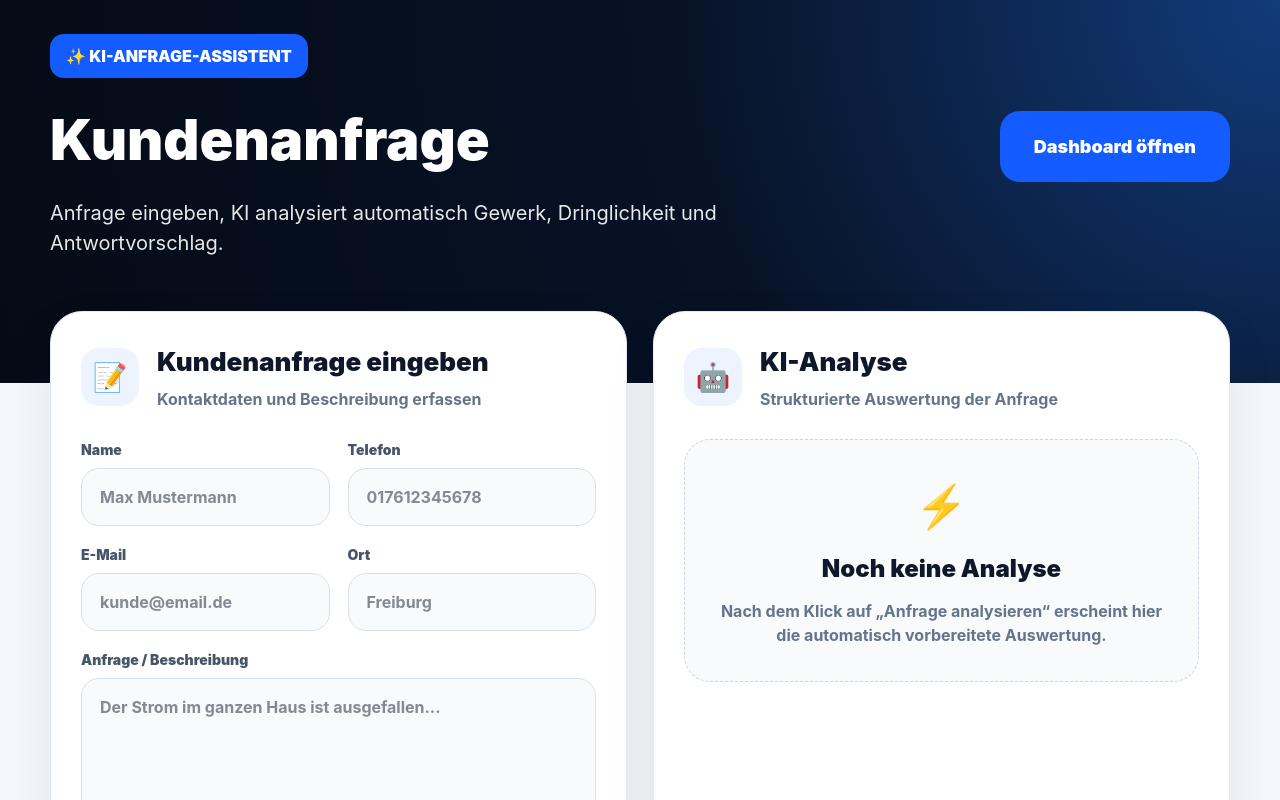
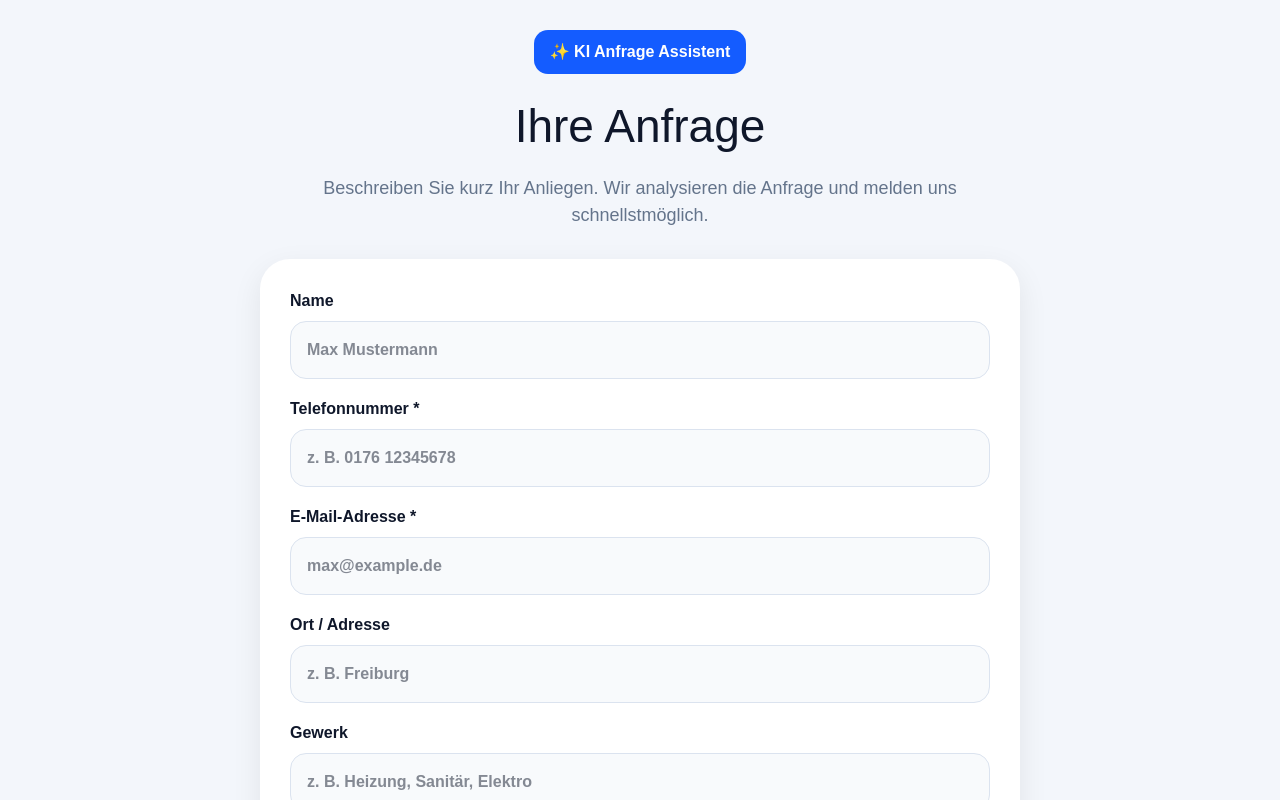
Before and after one commit to svehein-svg/handwerk-gpt, a Next.js app in the folder handwerk-gpt/: page / in a window 1280 px wide. Shown: the top 800 px of the page. Built offline with nearby package versions, Linux system fonts and the light colour scheme.

Commit message:
Modernes Dashboard

```diff
--- a/handwerk-gpt/app/page.tsx
+++ b/handwerk-gpt/app/page.tsx
@@ -2,466 +2,281 @@
 
 import { useState } from "react";
 
-export default function Home() {
-  const [form, setForm] = useState({
-    customer_name: "",
-    phone: "",
-    email: "",
-    city: "",
-    message: "",
+export default function AnfragePage() {
+  const [customerName, setCustomerName] = useState("");
+  const [phone, setPhone] = useState("");
+  const [email, setEmail] = useState("");
+  const [city, setCity] = useState("");
+  const [trade, setTrade] = useState("");
+  const [message, setMessage] = useState("");
+
+  const [loading, setLoading] = useState(false);
+  const [success, setSuccess] = useState(false);
+  const [error, setError] = useState("");
+
+  async function handleSubmit(e: React.FormEvent) {
+    e.preventDefault();
+    setError("");
+    setSuccess(false);
+
+    if (!phone.trim()) {
+      setError("Bitte geben Sie eine Telefonnummer ein.");
+      return;
+    }
+
+    if (!email.trim()) {
+      setError("Bitte geben Sie eine E-Mail-Adresse ein.");
+      return;
+    }
+
+    setLoading(true);
+
+    try {
+      const res = await fetch("/api/analyze", {
+        method: "POST",
+        headers: {
+          "Content-Type": "application/json",
+        },
+        body: JSON.stringify({
+          customer_name: customerName,
+          phone,
+          email,
+          city,
+          trade,
+          message,
+        }),
       });
 
-  const [result, setResult] = useState<any>(null);
-  const [loading, setLoading] = useState(false);
+      if (!res.ok) {
+        throw new Error("Die Anfrage konnte nicht gesendet werden.");
+      }
 
-  const handleChange = (
-    e: React.ChangeEvent<HTMLInputElement | HTMLTextAreaElement>
-  ) => {
-    setForm({
-      ...form,
-      [e.target.name]: e.target.value,
-    });
-  };
-
-  const analyze = async () => {
-    setLoading(true);
-
-    const res = await fetch("/api/analyze", {
-      method: "POST",
-      body: JSON.stringify(form),
-    });
-
-    const data = await res.json();
-    setResult(data);
+      setSuccess(true);
+      setCustomerName("");
+      setPhone("");
+      setEmail("");
+      setCity("");
+      setTrade("");
+      setMessage("");
+    } catch (err: any) {
+      setError(err.message || "Ein Fehler ist aufgetreten.");
+    } finally {
       setLoading(false);
-  };
+    }
+  }
 
   return (
-    <>
-      <main className="request-page">
+    <main className="page">
       <section className="hero">
-          <div className="container hero-inner">
-            <div>
-              <div className="app-badge">✨ KI-ANFRAGE-ASSISTENT</div>
-
-              <h1>Kundenanfrage</h1>
-
+        <div className="badge">✨ KI Anfrage Assistent</div>
+        <h1>Ihre Anfrage</h1>
         <p>
-                Anfrage eingeben, KI analysiert automatisch Gewerk,
-                Dringlichkeit und Antwortvorschlag.
+          Beschreiben Sie kurz Ihr Anliegen. Wir analysieren die Anfrage und
+          melden uns schnellstmöglich.
         </p>
-            </div>
-
-            <a href="/dashboard" className="dashboard-button">
-              Dashboard öffnen
-            </a>
-          </div>
       </section>
 
-        <section className="content">
-          <div className="container grid">
-            <div className="card">
-              <div className="card-header">
-                <div className="icon">📝</div>
-                <div>
-                  <h2>Kundenanfrage eingeben</h2>
-                  <p>Kontaktdaten und Beschreibung erfassen</p>
-                </div>
-              </div>
+      <section className="card">
+        <form onSubmit={handleSubmit}>
+          <label>
+            Name
+            <input
+              type="text"
+              value={customerName}
+              onChange={(e) => setCustomerName(e.target.value)}
+              placeholder="Max Mustermann"
+              required
+            />
+          </label>
 
-              <div className="form-grid">
-                <Input
-                  label="Name"
-                  name="customer_name"
-                  value={form.customer_name}
-                  onChange={handleChange}
-                  placeholder="Max Mustermann"
+          <label>
+            Telefonnummer *
+            <input
+              type="tel"
+              value={phone}
+              onChange={(e) => setPhone(e.target.value)}
+              placeholder="z. B. 0176 12345678"
+              required
             />
+          </label>
 
-                <Input
-                  label="Telefon"
-                  name="phone"
-                  value={form.phone}
-                  onChange={handleChange}
-                  placeholder="017612345678"
+          <label>
+            E-Mail-Adresse *
+            <input
+              type="email"
+              value={email}
+              onChange={(e) => setEmail(e.target.value)}
+              placeholder="max@example.de"
+              required
             />
+          </label>
 
-                <Input
-                  label="E-Mail"
-                  name="email"
-                  value={form.email}
-                  onChange={handleChange}
-                  placeholder="kunde@email.de"
+          <label>
+            Ort / Adresse
+            <input
+              type="text"
+              value={city}
+              onChange={(e) => setCity(e.target.value)}
+              placeholder="z. B. Freiburg"
             />
+          </label>
 
-                <Input
-                  label="Ort"
-                  name="city"
-                  value={form.city}
-                  onChange={handleChange}
-                  placeholder="Freiburg"
+          <label>
+            Gewerk
+            <input
+              type="text"
+              value={trade}
+              onChange={(e) => setTrade(e.target.value)}
+              placeholder="z. B. Heizung, Sanitär, Elektro"
             />
+          </label>
 
-                <div className="field full">
-                  <label>Anfrage / Beschreibung</label>
+          <label>
+            Ihre Nachricht
             <textarea
-                    name="message"
-                    value={form.message}
-                    onChange={handleChange}
-                    rows={6}
-                    placeholder="Der Strom im ganzen Haus ist ausgefallen..."
+              value={message}
+              onChange={(e) => setMessage(e.target.value)}
+              placeholder="Beschreiben Sie kurz, worum es geht..."
+              required
             />
-                </div>
+          </label>
 
-                <button onClick={analyze} className="primary-button">
-                  {loading ? "Analysiere..." : "Anfrage analysieren"}
-                </button>
-              </div>
-            </div>
-
-            <div className="card">
-              <div className="card-header">
-                <div className="icon">🤖</div>
-                <div>
-                  <h2>KI-Analyse</h2>
-                  <p>Strukturierte Auswertung der Anfrage</p>
-                </div>
-              </div>
-
-              {!result && (
-                <div className="empty-state">
-                  <div className="empty-icon">⚡</div>
-                  <h3>Noch keine Analyse</h3>
-                  <p>
-                    Nach dem Klick auf „Anfrage analysieren“ erscheint hier die
-                    automatisch vorbereitete Auswertung.
-                  </p>
+          {error && <div className="error">{error}</div>}
+          {success && (
+            <div className="success">
+              Vielen Dank! Ihre Anfrage wurde erfolgreich gesendet.
             </div>
           )}
 
-              {result && (
-                <div className="analysis-list">
-                  <AnalysisItem label="Kunde" value={result.customer_name} />
-                  <AnalysisItem label="Telefon" value={result.phone} />
-                  <AnalysisItem label="E-Mail" value={result.email} />
-                  <AnalysisItem label="Ort" value={result.city} />
-                  <AnalysisItem label="Gewerk" value={result.trade} />
-                  <AnalysisItem label="Zusammenfassung" value={result.summary} />
-                  <AnalysisItem label="Dringlichkeit" value={result.urgency} />
-                  <AnalysisItem
-                    label="Vor Ort nötig"
-                    value={result.site_visit_needed ? "Ja" : "Nein"}
-                  />
-                </div>
-              )}
-            </div>
-          </div>
+          <button type="submit" disabled={loading}>
+            {loading ? "Wird gesendet..." : "Anfrage senden"}
+          </button>
+        </form>
       </section>
-      </main>
 
       <style jsx>{`
-        .request-page {
+        .page {
           min-height: 100vh;
-          background: #f4f7fb;
-          color: #0f172a;
-          font-family: Inter, system-ui, sans-serif;
-        }
-
-        .container {
-          max-width: 1180px;
-          margin: 0 auto;
+          background: #f3f6fb;
+          font-family: Arial, sans-serif;
+          padding: 30px 20px;
         }
 
         .hero {
-          background: radial-gradient(
-            circle at top right,
-            #123b7a 0,
-            #071226 45%,
-            #050b16 100%
-          );
-          color: white;
-          padding: 34px 22px 125px;
+          max-width: 760px;
+          margin: 0 auto 30px;
+          text-align: center;
         }
 
-        .hero-inner {
-          display: flex;
-          justify-content: space-between;
-          align-items: center;
-          gap: 24px;
-        }
-
-        .app-badge {
-          display: inline-flex;
+        .badge {
+          display: inline-block;
           background: #145cff;
+          color: white;
           padding: 10px 16px;
           border-radius: 14px;
-          font-weight: 900;
-          margin-bottom: 20px;
+          font-weight: bold;
+          margin-bottom: 18px;
         }
 
         h1 {
-          font-size: 56px;
-          font-weight: 950;
-          margin: 0;
-          color: white;
+          font-size: 46px;
+          margin: 0 0 14px;
+          color: #0f172a;
         }
 
-        .hero p {
-          margin-top: 16px;
-          color: rgba(255, 255, 255, 0.9);
-          font-size: 20px;
-          max-width: 720px;
-        }
-
-        .dashboard-button {
-          background: #145cff;
-          color: white;
-          text-decoration: none;
-          padding: 22px 34px;
-          border-radius: 20px;
+        p {
+          color: #64748b;
           font-size: 18px;
-          font-weight: 900;
-          white-space: nowrap;
-        }
-
-        .content {
-          margin-top: -72px;
-          padding: 0 22px 50px;
-        }
-
-        .grid {
-          display: grid;
-          grid-template-columns: 1fr 1fr;
-          gap: 26px;
+          line-height: 1.5;
         }
 
         .card {
+          max-width: 760px;
+          margin: 0 auto;
           background: white;
-          border-radius: 32px;
+          border-radius: 30px;
           padding: 30px;
-          box-shadow: 0 20px 50px rgba(15, 23, 42, 0.08);
-          border: 1px solid #e5eaf2;
+          box-shadow: 0 10px 30px rgba(0, 0, 0, 0.08);
         }
 
-        .card-header {
-          display: flex;
-          gap: 18px;
-          align-items: center;
-          margin-bottom: 28px;
-        }
-
-        .icon {
-          width: 58px;
-          height: 58px;
-          border-radius: 18px;
-          background: #edf3ff;
-          display: flex;
-          align-items: center;
-          justify-content: center;
-          font-size: 28px;
-        }
-
-        h2 {
-          margin: 0;
-          font-size: 26px;
-          font-weight: 950;
-          color: #0f172a;
-        }
-
-        .card-header p {
-          margin: 6px 0 0;
-          color: #64748b;
-          font-weight: 650;
-        }
-
-        .form-grid {
+        form {
           display: grid;
-          grid-template-columns: 1fr 1fr;
           gap: 18px;
         }
 
-        .field {
-          display: flex;
-          flex-direction: column;
+        label {
+          display: grid;
           gap: 8px;
-        }
-
-        .field.full {
-          grid-column: 1 / -1;
-        }
-
-        label {
-          color: #475569;
-          font-size: 14px;
-          font-weight: 900;
+          font-weight: bold;
+          color: #0f172a;
         }
 
         input,
         textarea {
           width: 100%;
-          border: 1px solid #d8e0ec;
+          border: 1px solid #dbe3ef;
+          border-radius: 16px;
+          padding: 16px;
+          font-size: 16px;
+          outline: none;
           background: #f8fafc;
-          color: #0f172a;
-          padding: 16px 18px;
-          border-radius: 18px;
-          font-size: 16px;
-          font-weight: 650;
-          outline: none;
+        }
+
+        textarea {
+          min-height: 150px;
+          resize: vertical;
         }
 
         input:focus,
         textarea:focus {
           border-color: #145cff;
           background: white;
-          box-shadow: 0 0 0 4px rgba(20, 92, 255, 0.12);
         }
 
-        textarea {
-          resize: vertical;
+        button {
+          margin-top: 10px;
+          border: none;
+          border-radius: 18px;
+          padding: 18px;
+          background: #145cff;
+          color: white;
+          font-size: 18px;
+          font-weight: bold;
+          cursor: pointer;
         }
 
-        .primary-button {
-          grid-column: 1 / -1;
-          border: 0;
-          background: #145cff;
-          color: white;
-          padding: 19px 24px;
-          border-radius: 20px;
-          font-size: 18px;
-          font-weight: 950;
-          cursor: pointer;
-          box-shadow: 0 14px 30px rgba(21, 93, 252, 0.25);
+        button:disabled {
+          opacity: 0.7;
+          cursor: not-allowed;
         }
 
-        .empty-state {
-          background: #f8fafc;
-          border-radius: 26px;
-          padding: 34px;
-          text-align: center;
-          border: 1px dashed #cbd5e1;
+        .error {
+          background: #fee2e2;
+          color: #b91c1c;
+          padding: 14px 16px;
+          border-radius: 14px;
+          font-weight: bold;
         }
 
-        .empty-icon {
-          font-size: 42px;
-          margin-bottom: 14px;
+        .success {
+          background: #dcfce7;
+          color: #166534;
+          padding: 14px 16px;
+          border-radius: 14px;
+          font-weight: bold;
         }
 
-        .empty-state h3 {
-          margin: 0;
-          font-size: 24px;
-          font-weight: 950;
-          color: #0f172a;
-        }
-
-        .empty-state p {
-          margin: 12px 0 0;
-          color: #64748b;
-          font-weight: 650;
-          line-height: 1.5;
-        }
-
-        .analysis-list {
-          display: grid;
-          gap: 14px;
-        }
-
-        .analysis-item {
-          background: #f8fafc;
-          border: 1px solid #e5eaf2;
-          border-radius: 20px;
-          padding: 18px;
-        }
-
-        .analysis-label {
-          color: #64748b;
-          font-size: 12px;
-          text-transform: uppercase;
-          font-weight: 950;
-          letter-spacing: 0.05em;
-          margin-bottom: 8px;
-        }
-
-        .analysis-value {
-          color: #0f172a;
-          font-size: 17px;
-          font-weight: 800;
-          line-height: 1.45;
-          word-break: break-word;
-        }
-
-        @media (max-width: 900px) {
-          .hero-inner {
-            flex-direction: column;
-            align-items: flex-start;
-          }
-
+        @media (max-width: 700px) {
           h1 {
-            font-size: 42px;
-          }
-
-          .hero p {
-            font-size: 17px;
-          }
-
-          .dashboard-button {
-            width: 100%;
-            text-align: center;
-          }
-
-          .grid {
-            grid-template-columns: 1fr;
-          }
-
-          .form-grid {
-            grid-template-columns: 1fr;
+            font-size: 36px;
           }
 
           .card {
             padding: 22px;
+            border-radius: 24px;
           }
         }
       `}</style>
-    </>
+    </main>
   );
 }
-
-function Input({
-  label,
-  name,
-  value,
-  onChange,
-  placeholder,
-}: {
-  label: string;
-  name: string;
-  value: string;
-  onChange: (e: React.ChangeEvent<HTMLInputElement>) => void;
-  placeholder: string;
-}) {
-  return (
-    <div className="field">
-      <label>{label}</label>
-      <input
-        name={name}
-        value={value}
-        onChange={onChange}
-        placeholder={placeholder}
-      />
-    </div>
-  );
-}
-
-function AnalysisItem({
-  label,
-  value,
-}: {
-  label: string;
-  value: any;
-}) {
-  return (
-    <div className="analysis-item">
-      <div className="analysis-label">{label}</div>
-      <div className="analysis-value">{value || "-"}</div>
-    </div>
-  );
-}
```
Lines whose indentation alone changed are shown as unchanged.
